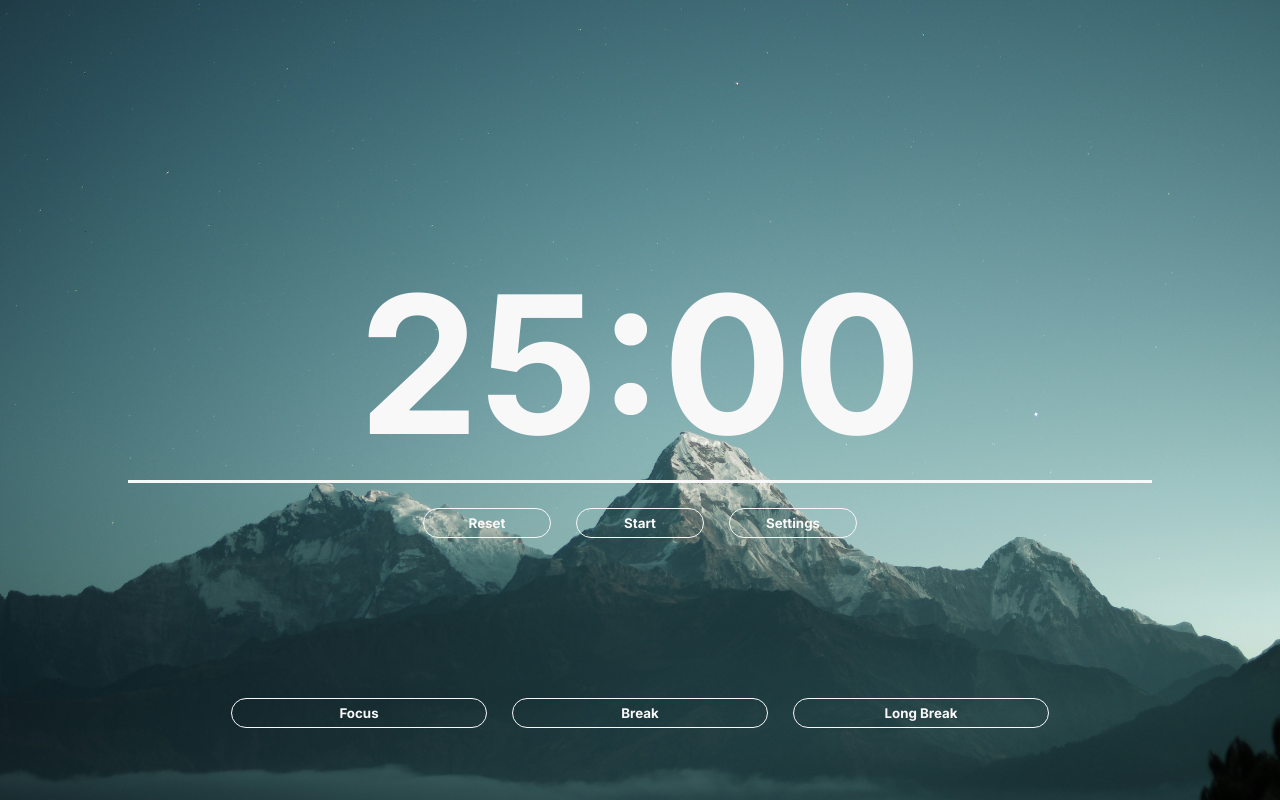
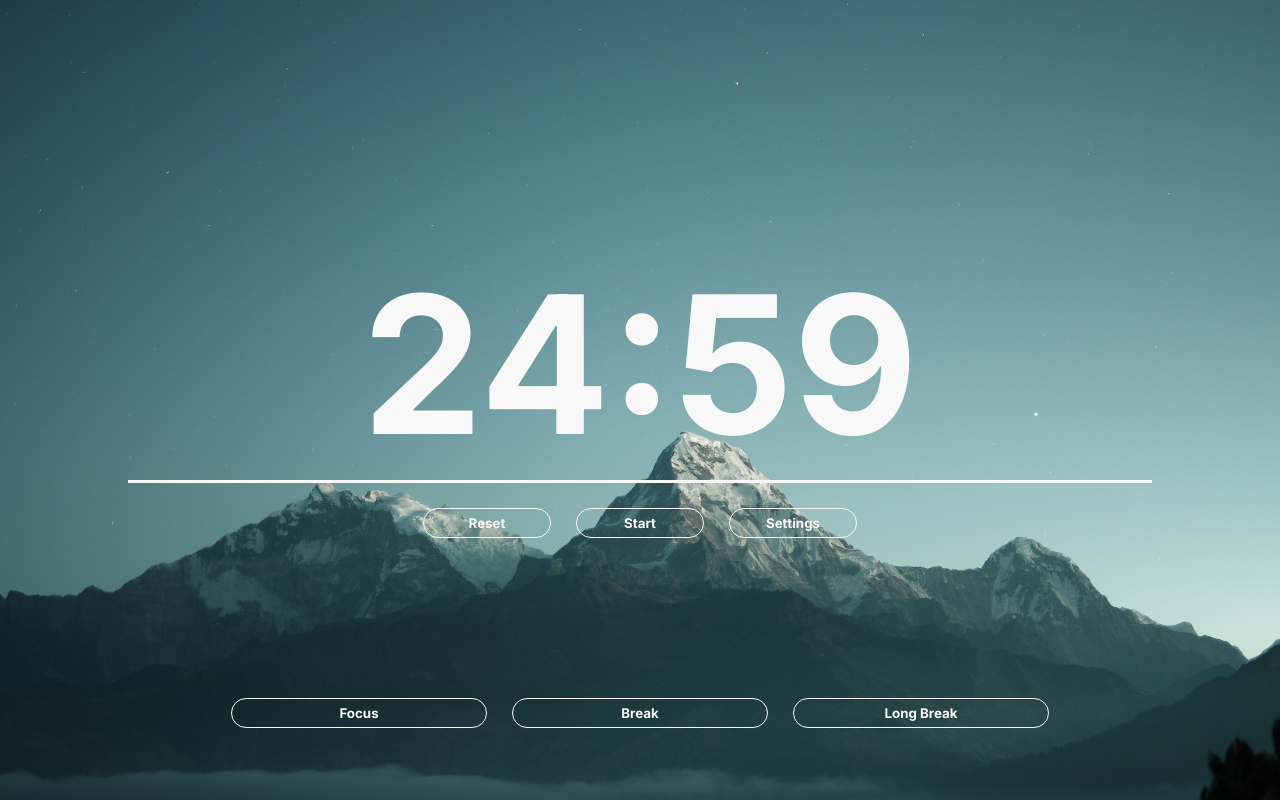
Before and after one commit to BenjaminFrias/pomodoro-timer-minimal, a plain HTML site: page index.html in a window 1280 px wide. Both pictures are taken after a click on the button "Start". Drawn offline with Linux system fonts and the light colour scheme.

Commit message:
add timer script

```diff
--- a/assets/script.js
+++ b/assets/script.js
@@ -0,0 +1,33 @@
+const startBtn = document.querySelector('.start-pause-btn');
+const timerMinutes = document.querySelector('.timer-minutes');
+const timerSeconds = document.querySelector('.timer-seconds');
+
+startBtn.addEventListener('click', startPomodoro);
+
+// Global variables
+let minutes = 25;
+let duration = minutes * 60;
+let seconds = 0;
+
+function startPomodoro() {
+    let interval = setInterval(pomodoro, 1000);
+}
+
+function pomodoro() {
+    // Get minutes and seconds
+    minutes = parseInt(duration / 60);
+    seconds = parseInt(duration % 60);
+
+    // Put a 0 if minutes or seconds is less than 0
+    minutes = minutes < 10 ? "0" + minutes : minutes;
+    seconds = seconds < 10 ? "0" + seconds : seconds;
+
+    // Change min and sec in DOM
+    timerMinutes.textContent = minutes;
+    timerSeconds.textContent = seconds;
+
+    duration--;
+    if (duration < 0) {
+        clearInterval(interval)
+    }
+}
--- a/index.html
+++ b/index.html
@@ -12,7 +12,7 @@
 
     <div class="container">
         <div class="timer">
-            <p><span class="timer-minutes">25</span>:<span class="timer-seconds">00</span></p>
+            <p><span class="timer-minutes">25</span><span>:</span><span class="timer-seconds">00</span></p>
         </div>
 
         <div class="timer-line"></div>
```
